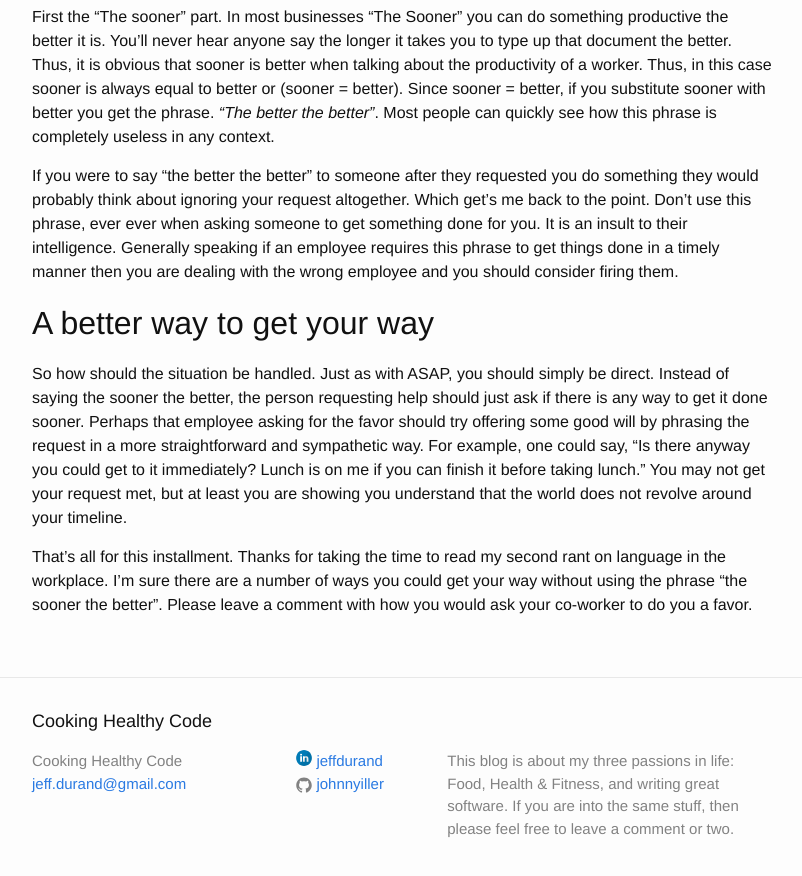
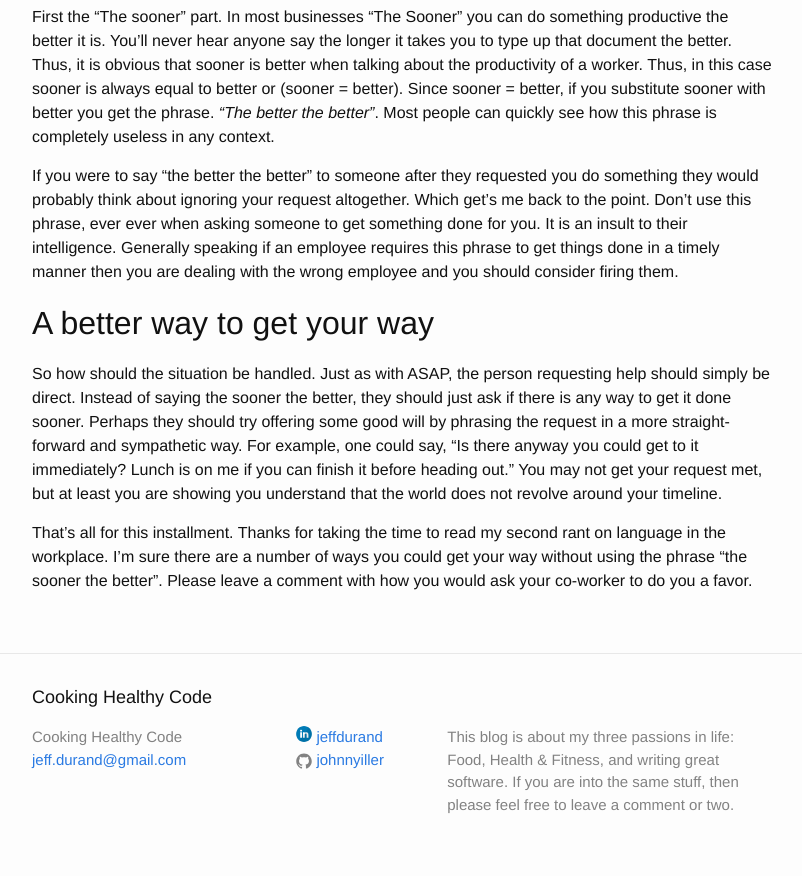
Before and after one commit to johnnyiller/johnnyiller.github.io, a Jekyll site: the page built from _posts/2016-4-22-the-sooner-the-better.markdown, in a window 1280 px wide and 900 px high, scrolled down 711 px. Shown: the top 876 px of the window, without its empty margins (238-1040 px from the left). Built offline with Jekyll 4.4.1, drawn with Linux system fonts in a browser that asks for light colours; comment, search, counter and statistics services are not loaded.

Commit message:
the sooner the better

```diff
--- a/_posts/2016-4-22-the-sooner-the-better.markdown
+++ b/_posts/2016-4-22-the-sooner-the-better.markdown
@@ -22,6 +22,6 @@ First the "The sooner" part.  In most businesses "The Sooner" you can do somethi
 If you were to say "the better the better" to someone after they requested you do something they would  probably think about ignoring your request altogether.  Which get's me back to the point.  Don't use this phrase, ever ever when asking someone to get something done for you.  It is an insult to their intelligence.  Generally speaking if an employee requires this phrase to get things done in a timely manner then you are dealing with the wrong employee and you should consider firing them.
 
 ## A better way to get your way
-So how should the situation be handled.  Just as with ASAP, you should simply be direct.  Instead of saying the sooner the better, the person requesting help should just ask if there is any way to get it done sooner.  Perhaps that employee asking for the favor should try offering some good will by phrasing the request in a more straightforward and sympathetic way.  For example, one could say, "Is there anyway you could get to it immediately? Lunch is on me if you can finish it before taking lunch."  You may not get your request met, but at least you are showing you understand that the world does not revolve around your timeline.
+So how should the situation be handled.  Just as with ASAP, the person requesting help should simply be direct.  Instead of saying the sooner the better, they should just ask if there is any way to get it done sooner.  Perhaps they should try offering some good will by phrasing the request in a more straight-forward and sympathetic way.  For example, one could say, "Is there anyway you could get to it immediately? Lunch is on me if you can finish it before heading out."  You may not get your request met, but at least you are showing you understand that the world does not revolve around your timeline.
 
 That's all for this installment. Thanks for taking the time to read my second rant on language in the workplace.  I'm sure there are a number of ways you could get your way without using the phrase "the sooner the better".  Please leave a comment with how you would ask your co-worker to do you a favor.
```
